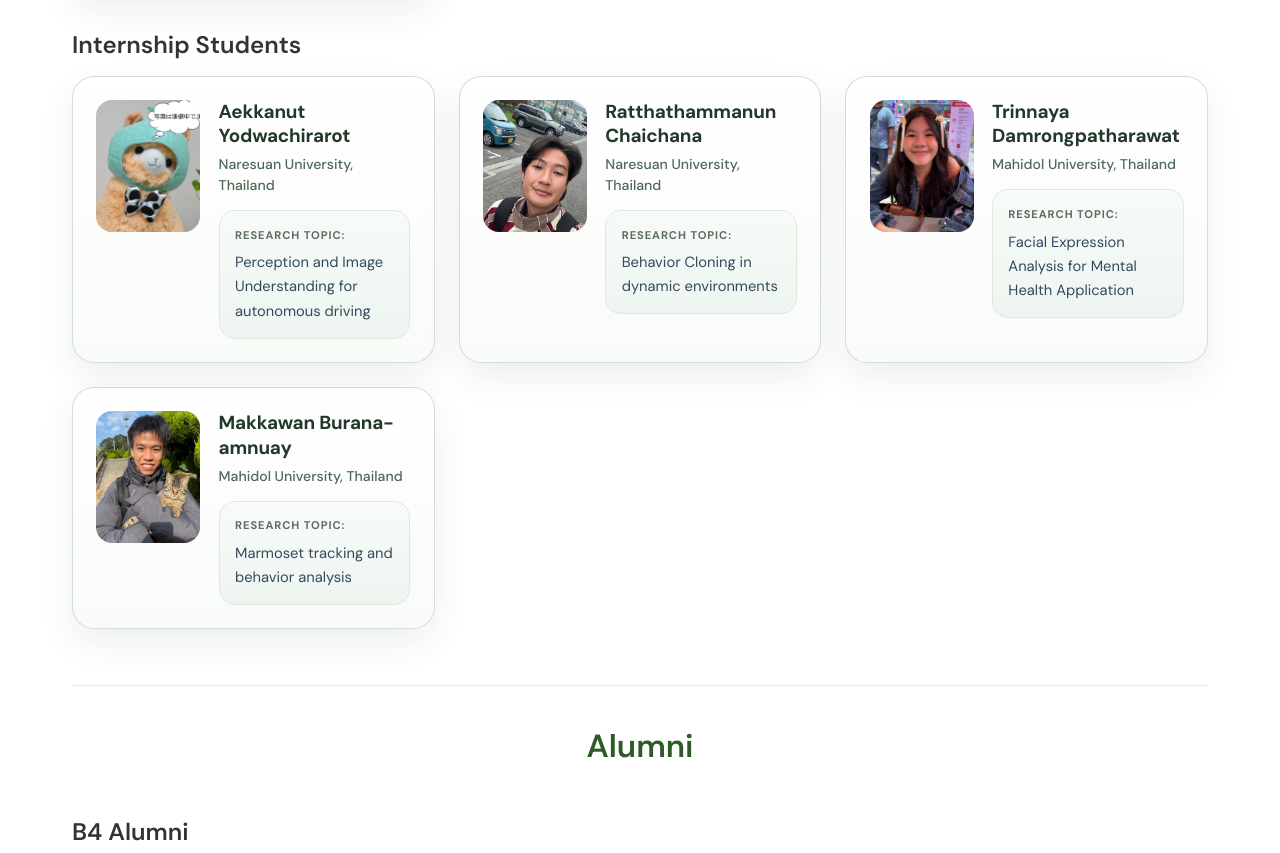
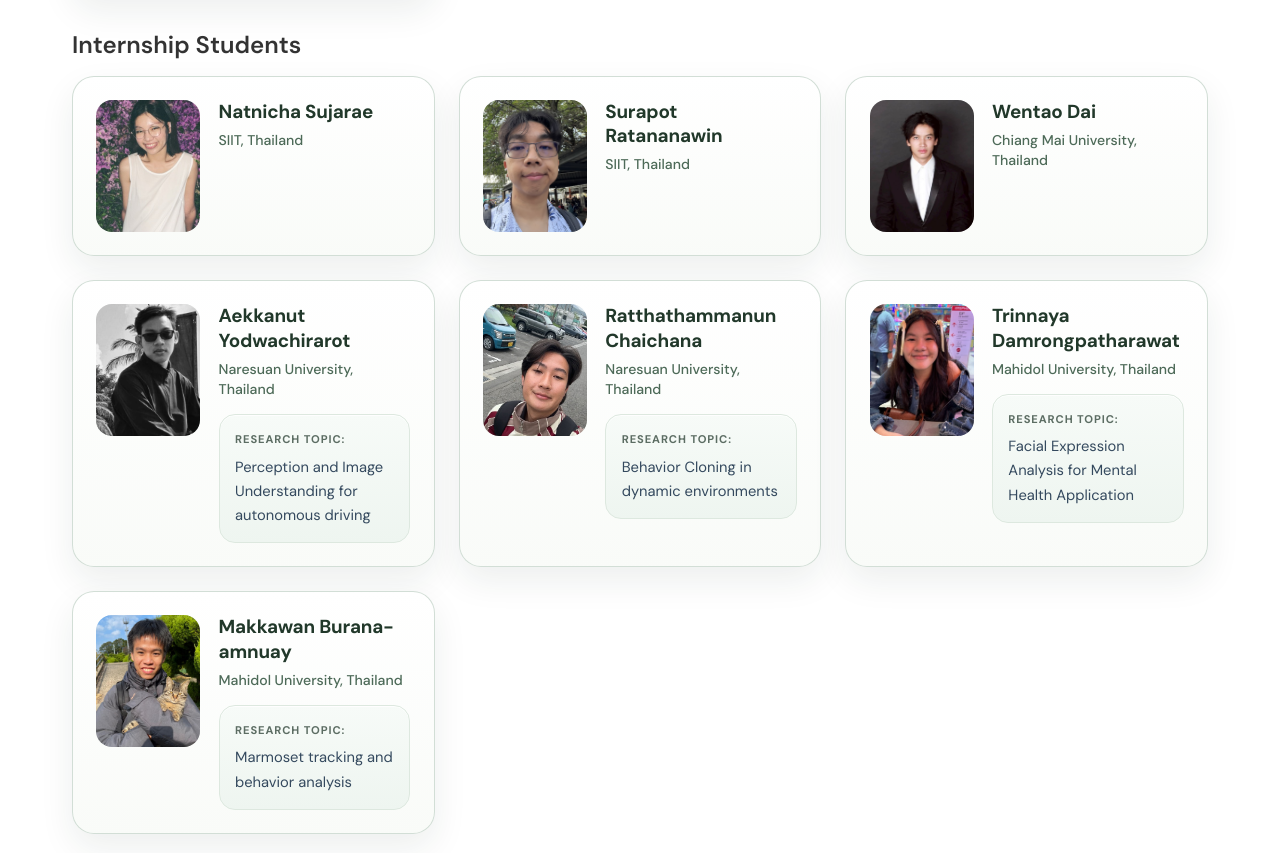
Before and after one commit to prarinya-lab/prarinya-lab.github.io, a plain HTML site: page members.html in a window 1280 px wide. Shown: the part 2384-3237 px from the top of the page. Drawn offline with Linux system fonts and the light colour scheme.

Commit message:
Add new internship student profiles

```diff
--- a/members.html
+++ b/members.html
@@ -787,8 +787,38 @@
                         <h3 class="group-title">Internship Students</h3>
                         <div class="student-cards">
                             <div class="student-card">
-                                <div class="student-image">
-                                    <img src="images/members/dummy.JPG" alt="Aekkanut Yodwachirarot" onerror="this.src='images/profile-placeholder.jpg'">
+                                <div class="student-image real-photo">
+                                    <img src="images/members/2026-Intern/natnicha-web.jpg" alt="Natnicha Sujarae" onerror="this.src='images/profile-placeholder.jpg'" style="object-position: 50% 18%;">
+                                </div>
+                                <div class="student-info">
+                                    <h4 class="student-name">Natnicha Sujarae</h4>
+                                    <p class="student-affiliation">SIIT, Thailand</p>
+                                </div>
+                            </div>
+
+                            <div class="student-card">
+                                <div class="student-image real-photo">
+                                    <img src="images/members/2026-Intern/surapot-web.png" alt="Surapot Ratananawin" onerror="this.src='images/profile-placeholder.jpg'" style="object-position: 50% 14%;">
+                                </div>
+                                <div class="student-info">
+                                    <h4 class="student-name">Surapot Ratananawin</h4>
+                                    <p class="student-affiliation">SIIT, Thailand</p>
+                                </div>
+                            </div>
+
+                            <div class="student-card">
+                                <div class="student-image real-photo">
+                                    <img src="images/members/2026-Intern/wentao-web.jpg" alt="Wentao Dai" onerror="this.src='images/profile-placeholder.jpg'" style="object-position: 50% 18%;">
+                                </div>
+                                <div class="student-info">
+                                    <h4 class="student-name">Wentao Dai</h4>
+                                    <p class="student-affiliation">Chiang Mai University, Thailand</p>
+                                </div>
+                            </div>
+
+                            <div class="student-card">
+                                <div class="student-image real-photo tight-face">
+                                    <img src="images/members/2026-Intern/aekkanut-web.jpg" alt="Aekkanut Yodwachirarot" onerror="this.src='images/profile-placeholder.jpg'" style="object-position: 50% 26%;">
                                 </div>
                                 <div class="student-info">
                                     <h4 class="student-name">Aekkanut Yodwachirarot</h4>
```
Also changed, not shown: images/members/2026-Intern/aekkanut-web.jpg (added), images/members/2026-Intern/natnicha-web.jpg (added), images/members/2026-Intern/surapot-web.png (added), images/members/2026-Intern/wentao-web.jpg (added).
